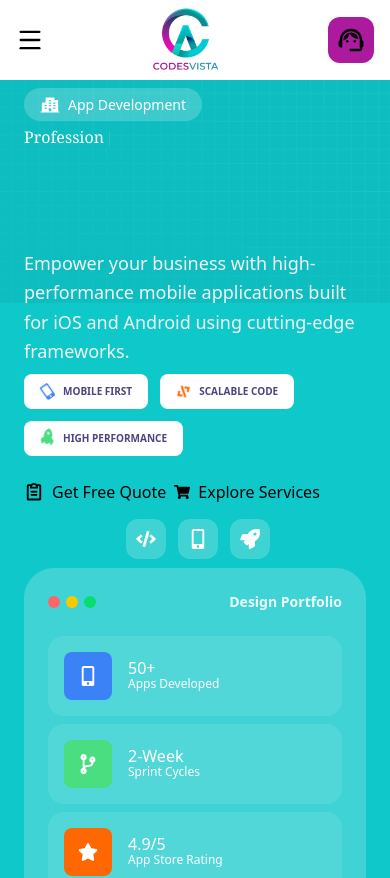
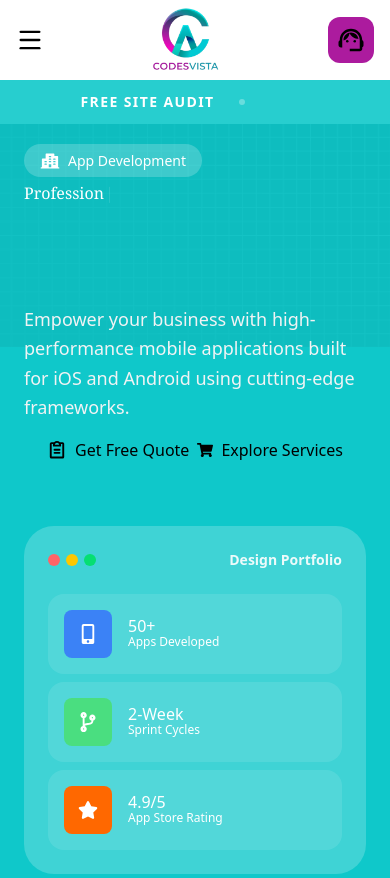
Before and after one commit to fariha-09/codesvista, a React (Vite) app: page /services/app-development in a window 390 px wide. Shown: the top 878 px of the page. Built offline with nearby package versions, Linux system fonts and the light colour scheme.

Commit message:
"Fully responsive "

```diff
--- a/src/components/AppDevelopmentBannerSection.jsx
+++ b/src/components/AppDevelopmentBannerSection.jsx
@@ -1,9 +1,14 @@
 import React from "react";
 import { PiBuildingApartmentFill, PiClipboardTextBold } from "react-icons/pi";
-import { FaShoppingCart, FaMobileAlt, FaCode, FaRocket, FaCodeBranch, FaStar } from "react-icons/fa";
+import { FaShoppingCart, FaMobileAlt, FaCode, FaRocket, FaCodeBranch, FaStar, FaUsers,
+  FaInstagram,
+  FaTiktok,
+  FaYoutube,
+  FaFacebook } from "react-icons/fa";
 import grid from "../assets/grid.jpg";
 import Typewriter from "typewriter-effect";
 import { motion } from "framer-motion";
+import { FaLinkedinIn } from "react-icons/fa6";
 
 export default function AppDevelopmentBannerSection() {
   const stats = [
@@ -27,23 +32,92 @@ export default function AppDevelopmentBannerSection() {
     },
   ];
 
+  const marqueeItems = [
+      "Free Consultation",
+      "Free Demo",
+      "Free Site Audit",
+      "Free Consultation",
+      "Free Demo",
+      "Free Site Audit",
+    ];
+
+    const socialLinks = [
+      {
+        icon: FaFacebook,
+        href: "https://www.facebook.com/p/Codes-Vista-61554340860410/",
+        color: "hover:bg-[#1877F2]",
+      },
+      {
+        icon: FaInstagram,
+        href: "https://www.instagram.com/codes_vista/?hl=en",
+        color: "hover:bg-[#E4405F]",
+      },
+      {
+        icon: FaLinkedinIn,
+        href: "https://www.linkedin.com/company/codestechvista/?originalSubdomain=pk",
+        color: "hover:bg-[#0A66C2]",
+      },
+      {
+        icon: FaTiktok,
+        href: "https://www.tiktok.com/@codes_techvista5052",
+        color: "hover:bg-[#000000]",
+      },
+      { icon: FaYoutube, href: "#", color: "hover:bg-[#FF0000]" },
+    ];
+
   return (
-    <section className="relative bg-[#0fc8ca] min-h-[88vh] w-full flex justify-center lg:px-10 font-sans overflow-hidden">
-      {/* 1. BACKGROUND OVERLAY */}
-      <div className="absolute inset-0 w-full h-full z-0">
+    <section className="relative bg-[#0fc8ca] min-h-screen lg:min-h-[88vh] w-full flex flex-col font-sans overflow-hidden">
+         {/* TOP BAR */}
+         <div className="w-full bg-white/10 backdrop-blur-md border-b border-white/20 py-3 px-6 md:px-16 relative z-30 flex items-center justify-between overflow-hidden">
+           {/* MARQUEE SECTION - Takes full width on mobile */}
+           <div className="flex-1 overflow-hidden md:mr-8">
+             <motion.div
+               className="flex whitespace-nowrap gap-35"
+               animate={{ x: [0, -2000] }}
+               transition={{ repeat: Infinity, duration: 25, ease: "linear" }}
+             >
+               {[...marqueeItems, ...marqueeItems, ...marqueeItems].map(
+                 (text, idx) => (
+                   <div key={idx} className="flex items-center gap-6">
+                     <span className="text-white text-sm font-bold uppercase tracking-widest">
+                       {text}
+                     </span>
+                     <div className="w-1.5 h-1.5 rounded-full bg-white/30" />
+                   </div>
+                 ),
+               )}
+             </motion.div>
+           </div>
+
+           <div className="hidden md:flex items-center gap-3 md:gap-4 relative z-40 pl-8 border-l border-white/20">
+             {socialLinks.map((social, idx) => (
+               <motion.a
+                 key={idx}
+                 href={social.href}
+                 target="_blank"
+                 rel="noreferrer"
+                 whileHover={{ scale: 1.1 }}
+                 className={`w-10 h-10 flex items-center justify-center rounded-full text-white transition-all duration-300 bg-white/5 ${social.color} hover:shadow-lg`}
+               >
+                 <social.icon size={18} />
+               </motion.a>
+             ))}
+           </div>
+         </div>
+         {/* INNER CARD */}
+         <div className="relative w-full max-w-[1500px] h-full lg:h-[88vh] flex-1 overflow-hidden lg:shadow-2xl mx-auto pt-3">
+           <div className="absolute inset-0 z-0">
              <img
                src={grid}
                alt="grid overlay"
                className="w-full h-full object-cover opacity-[5%] mix-blend-overlay"
              />
            </div>
-
-      {/* 2. THE CONTENT */}
+           {/* CONTENT CONTAINER */}
            <div className="container mx-auto px-6 md:px-10 relative z-10 flex flex-col lg:flex-row justify-between h-full py-2 lg:py-4 gap-10 lg:gap-0">
-
              {/* LEFT COLUMN */}
              <div className="w-full lg:w-1/2 space-y-2 lg:space-y-4 flex flex-col justify-center">
-          <div className="inline-flex self-start items-center gap-2 bg-white/20 px-4 py-1.5 rounded-full backdrop-blur-md border border-white/20 hover:bg-white hover:text-black transition-all cursor-default group">
+               <div className="inline-flex self-start items-center gap-2 text-white hover:text-black bg-white/20 px-4 py-1.5 rounded-full backdrop-blur-md border border-white/20 hover:bg-[#F1F3F4] transition-all cursor-default">
             <PiBuildingApartmentFill size={20} className="text-white group-hover:text-[#0e9c9d]" />
             <span className="text-white font-medium text-[14px] whitespace-nowrap group-hover:text-black">
               App Development
@@ -71,7 +145,7 @@ export default function AppDevelopmentBannerSection() {
             Empower your business with high-performance mobile applications built for iOS and Android using cutting-edge frameworks.
           </p>
 
-          <div className="flex flex-wrap gap-3 pt-2 md:pt-0">
+          {/* <div className="flex flex-wrap gap-3 pt-2 md:pt-0">
             {[
               { label: "MOBILE FIRST", icon: FaMobileAlt, color: "#3B82F6" },
               { label: "SCALABLE CODE", icon: FaCode, color: "#FF6800" },
@@ -103,9 +177,10 @@ export default function AppDevelopmentBannerSection() {
                 <span className="relative z-10">{tag.label}</span>
               </motion.span>
             ))}
-          </div>
+          </div> */}
 
-         <div className="flex gap-2 md:gap-4 pt-4">
+         {/* CTA Buttons */}
+                    <div className="flex gap-2 md:gap-4 pt-4 justify-center md:justify-normal">
                       <button className="flex items-center justify-center gap-2 bg-white hover:bg-[#00B8B8] text-[14px] text-[#2B2C34] px-2 md:px-8 py-3.5 rounded-xl font-bold shadow-lg transition-transform active:scale-95 sm:w-auto">
                         <PiClipboardTextBold size={20} /> Get Free Quote
                       </button>
@@ -150,7 +225,7 @@ export default function AppDevelopmentBannerSection() {
             </div>
 
             {/* Floating Icons */}
-            <div className="absolute -top-10 right-24 md:top-6 md:-right-6 flex flex-row lg:flex-col gap-3">
+            {/* <div className="absolute -top-10 right-24 md:top-6 md:-right-6 flex flex-row lg:flex-col gap-3">
               {[FaCode, FaMobileAlt, FaRocket].map((Icon, idx) => (
                 <div
                   key={idx}
@@ -159,6 +234,7 @@ export default function AppDevelopmentBannerSection() {
                   <Icon size={20} />
                 </div>
               ))}
+            </div> */}
             </div>
           </div>
         </div>
```
Lines whose indentation alone changed are shown as unchanged.
